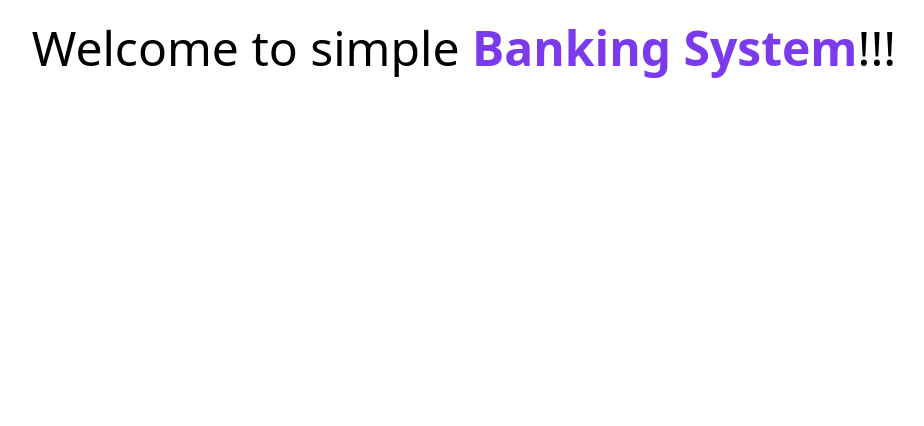
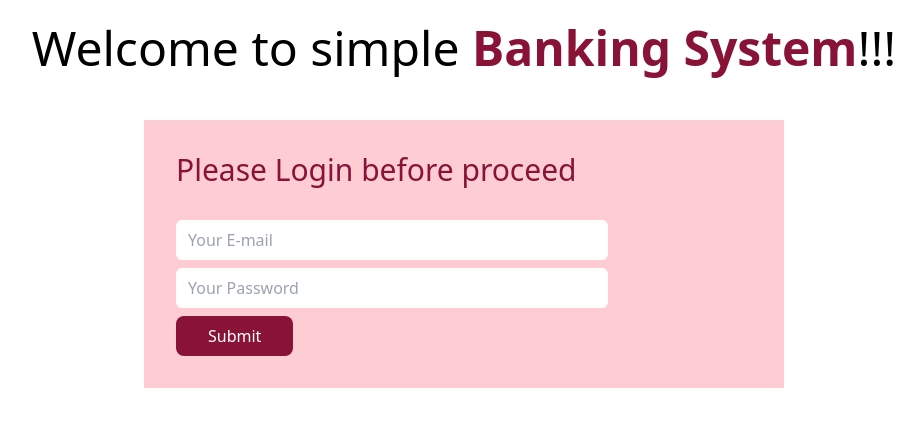
Before and after one commit to SmritySarkar/simple-bank, a plain HTML site: page index.html in a window 1280 px wide. Shown: the whole page, without its empty margins (176-1100 px from the left). Drawn offline with nearby package versions, Linux system fonts and the light colour scheme.

Commit message:
Added Simple login form

```diff
--- a/index.html
+++ b/index.html
@@ -8,9 +8,22 @@
     <script src="https://cdn.tailwindcss.com"></script>
 </head>
 <body>
-    <h1 class="text-5xl text-center mt-6">Welcome to simple
-        <span class="font-semibold text-violet-600">Banking System</span>!!!
-    </h1>
+   <header>
+        <h1 class="text-5xl text-center mt-6">Welcome to simple
+            <span class="font-semibold text-rose-900">Banking System</span>!!!
+        </h1>
+   </header>
+   <main>
+    <section class="bg-rose-200 w-2/4 mx-auto mt-12 p-8">
+        <h3 class="text-3xl mb-8 font-medium text-rose-900 ">Please Login before proceed</h3>
+        <div>
+            <input class="w-9/12 block mb-2 px-3 py-2 rounded-md" type="email" name="" id="" placeholder="Your E-mail">
+            <input class="w-9/12 block mb-2 px-3 py-2 rounded-md" type="password" name="" id="" placeholder="Your Password">
+            <button class="bg-rose-900 hover:bg-lime-900 px-8 py-2 text-white font-medium rounded-lg">Submit</button>
+
+        </div>
+    </section>
+   </main>
 
 </body>
 </html>
```
